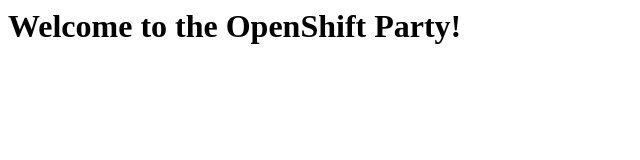
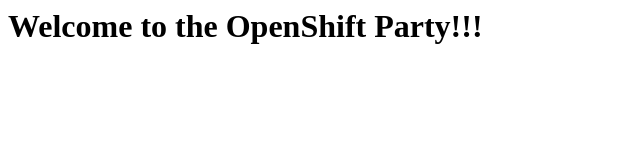
Before and after one commit to ADuckPond/simple-nginx, a plain HTML site: page index.html in a window 1280 px wide. Shown: the full height of the page, 0-640 px from the left. Drawn offline with Linux system fonts and the light colour scheme.

Commit message:
adding extra !'s

```diff
--- a/index.html
+++ b/index.html
@@ -1 +1 @@
-<H1>Welcome to the OpenShift Party!</H1>
+<H1>Welcome to the OpenShift Party!!!</H1>
```
